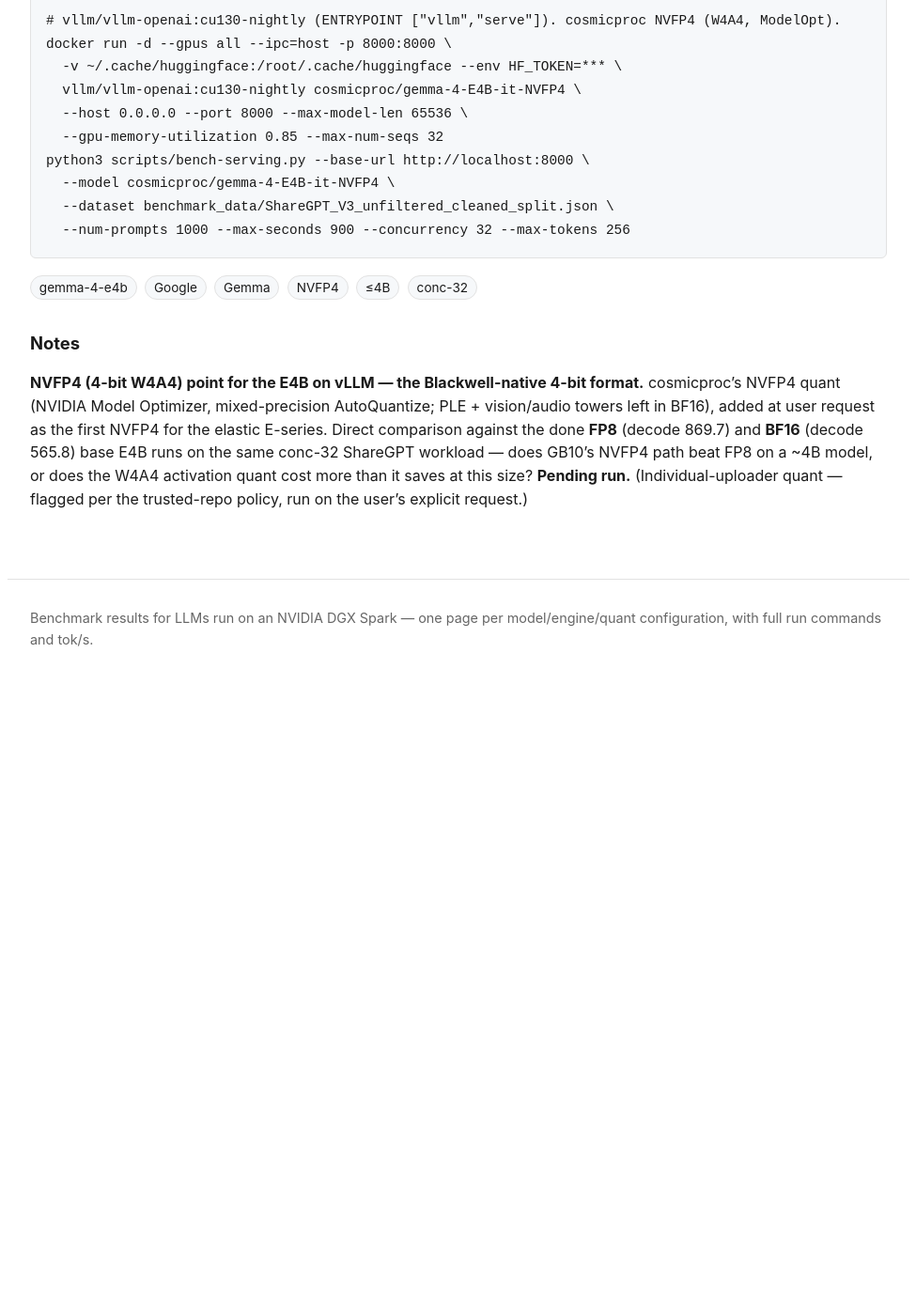
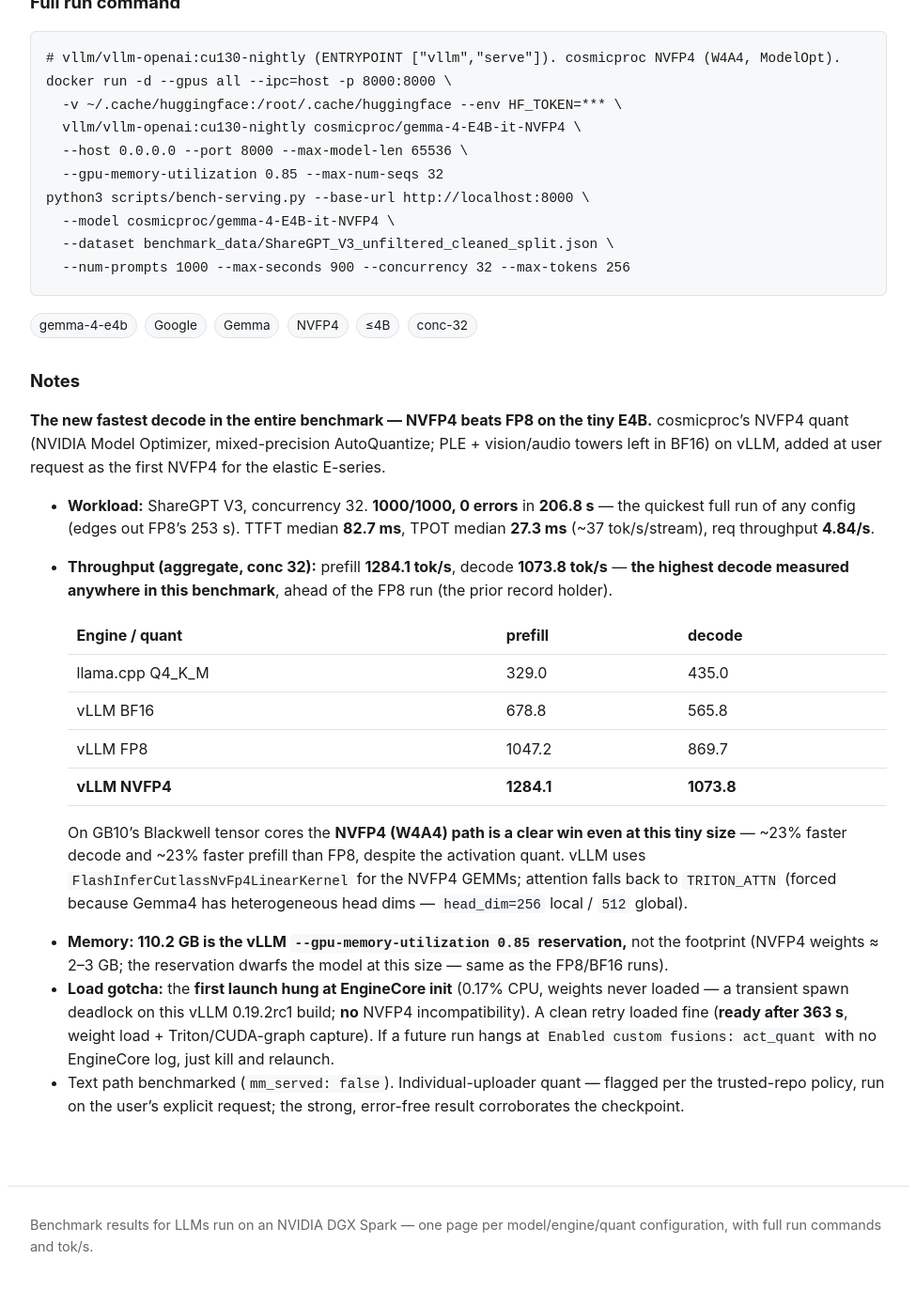
Before and after one commit to yjsoon/autobench, a Jekyll site: the page built from _configs/gemma-4-e4b-it-vllm-nvfp4.md, in a window 1280 px wide and 1400 px high, scrolled down 1034 px. Shown: the top 1373 px of the window at 94% size, without its empty margins (152-1127 px from the left). Built offline with Jekyll 4.4.1, drawn with Linux system fonts in a browser that asks for light colours; before the commit the page ends 1788 px from its top, so only the background shows below that; some of the changed text lies outside the part shown.

Commit message:
Bench: Gemma-4 E4B NVFP4 (vLLM) — decode 1073.8 tok/s, the fastest in the benchmark
cosmicproc NVFP4 (W4A4, ModelOpt) at conc-32: 1000/1000, 0 errors, 206.8s.
Prefill 1284.1, decode 1073.8 tok/s — ~23% over FP8 (869.7), the new decode
record. First launch hung at EngineCore init (transient spawn deadlock, not an
NVFP4 incompat); clean retry loaded (ready 363s). FlashInfer-Cutlass NVFP4 GEMM
+ TRITON_ATTN (Gemma4 heterogeneous head dims). Also bumps run.sh autocompact
override to 40.

Co-Authored-By: Claude Opus 4.8 <noreply@anthropic.com>
Claude-Session: https://claude.ai/code/session_01ENGfH67zetzXPvsJ5zgMQP

```diff
--- a/_configs/gemma-4-e4b-it-vllm-nvfp4.md
+++ b/_configs/gemma-4-e4b-it-vllm-nvfp4.md
@@ -14,13 +14,13 @@ modalities: [text, image]
 mm_served: false
 concurrency: 32
 tags: [gemma-4-e4b, Google, Gemma, NVFP4, ≤4B, conc-32]
-status: pending
-prefill_toks:
-decode_toks:
-mem_gb:
-mem_source:
-measured_on:
-completed_at:
+status: done
+prefill_toks: 1284.1
+decode_toks: 1073.8
+mem_gb: 110.24
+mem_source: system MemAvailable delta (10s sampling) — vLLM static KV reservation (util 0.85), see Notes
+measured_on: 2026-06-22
+completed_at: 2026-06-22 21:57 +08
 run_command: |
   # vllm/vllm-openai:cu130-nightly (ENTRYPOINT ["vllm","serve"]). cosmicproc NVFP4 (W4A4, ModelOpt).
   docker run -d --gpus all --ipc=host -p 8000:8000 \
@@ -34,10 +34,32 @@ run_command: |
     --num-prompts 1000 --max-seconds 900 --concurrency 32 --max-tokens 256
 ---
 
-**NVFP4 (4-bit W4A4) point for the E4B on vLLM — the Blackwell-native 4-bit format.** cosmicproc's
+**The new fastest decode in the entire benchmark — NVFP4 beats FP8 on the tiny E4B.** cosmicproc's
 NVFP4 quant (NVIDIA Model Optimizer, mixed-precision AutoQuantize; PLE + vision/audio towers left in
-BF16), added at user request as the first NVFP4 for the elastic E-series. Direct comparison against the
-done **FP8** (decode 869.7) and **BF16** (decode 565.8) base E4B runs on the same conc-32 ShareGPT
-workload — does GB10's NVFP4 path beat FP8 on a ~4B model, or does the W4A4 activation quant cost more
-than it saves at this size? **Pending run.** (Individual-uploader quant — flagged per the trusted-repo
-policy, run on the user's explicit request.)
+BF16) on vLLM, added at user request as the first NVFP4 for the elastic E-series.
+
+- **Workload:** ShareGPT V3, concurrency 32. **1000/1000, 0 errors** in **206.8 s** — the quickest full
+  run of any config (edges out FP8's 253 s). TTFT median **82.7 ms**, TPOT median **27.3 ms**
+  (~37 tok/s/stream), req throughput **4.84/s**.
+- **Throughput (aggregate, conc 32):** prefill **1284.1 tok/s**, decode **1073.8 tok/s** — **the highest
+  decode measured anywhere in this benchmark**, ahead of the FP8 run (the prior record holder).
+
+  | Engine / quant | prefill | decode |
+  |---|---|---|
+  | llama.cpp Q4_K_M | 329.0 | 435.0 |
+  | vLLM BF16 | 678.8 | 565.8 |
+  | vLLM FP8 | 1047.2 | 869.7 |
+  | **vLLM NVFP4** | **1284.1** | **1073.8** |
+
+  On GB10's Blackwell tensor cores the **NVFP4 (W4A4) path is a clear win even at this tiny size** —
+  ~23% faster decode and ~23% faster prefill than FP8, despite the activation quant. vLLM uses
+  `FlashInferCutlassNvFp4LinearKernel` for the NVFP4 GEMMs; attention falls back to `TRITON_ATTN`
+  (forced because Gemma4 has heterogeneous head dims — `head_dim=256` local / `512` global).
+- **Memory: 110.2 GB is the vLLM `--gpu-memory-utilization 0.85` reservation,** not the footprint
+  (NVFP4 weights ≈ 2–3 GB; the reservation dwarfs the model at this size — same as the FP8/BF16 runs).
+- **Load gotcha:** the **first launch hung at EngineCore init** (0.17% CPU, weights never loaded — a
+  transient spawn deadlock on this vLLM 0.19.2rc1 build; **no** NVFP4 incompatibility). A clean retry
+  loaded fine (**ready after 363 s**, weight load + Triton/CUDA-graph capture). If a future run hangs at
+  `Enabled custom fusions: act_quant` with no EngineCore log, just kill and relaunch.
+- Text path benchmarked (`mm_served: false`). Individual-uploader quant — flagged per the trusted-repo
+  policy, run on the user's explicit request; the strong, error-free result corroborates the checkpoint.
```
Also changed, not shown: 1 other file.
